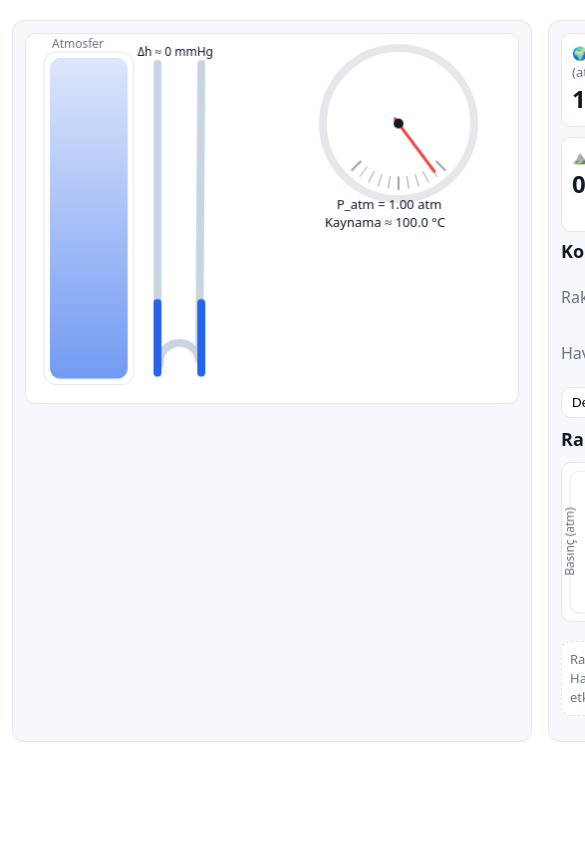
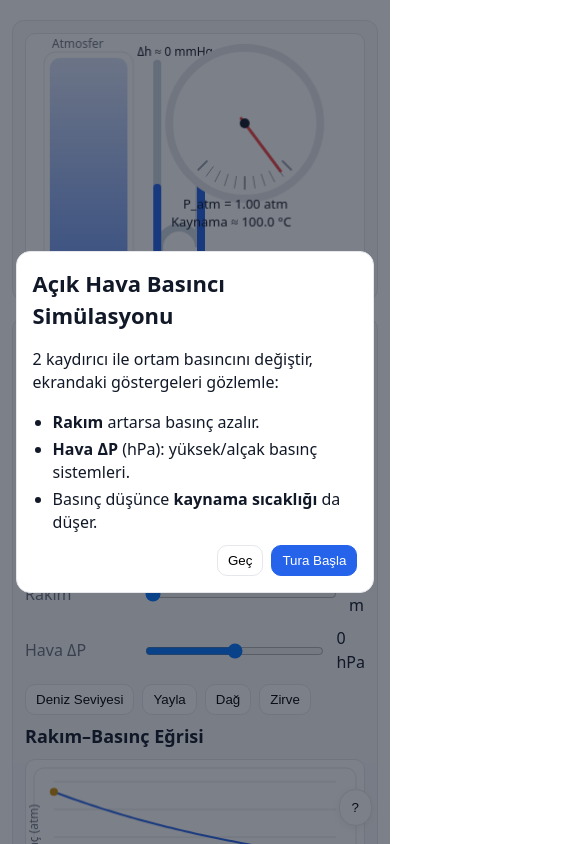
Before and after one commit to Iotfyedu1/simpressure, a plain HTML site: page index.html in a window 390 px wide. Shown: the top 844 px of the page, 585 px wide, since content can reach past the window. Drawn offline with Linux system fonts and the light colour scheme.

Commit message:
Update index.html

```diff
--- a/index.html
+++ b/index.html
@@ -3,11 +3,11 @@
 <head>
 <meta charset="utf-8" />
 <meta name="viewport" content="width=device-width,initial-scale=1" />
-<title>Açık Hava Basıncı – Basit Ortaokul Sürümü (v7)</title>
+<title>Açık Hava Basıncı – Basit Ortaokul Sürümü (v8 + Onboarding)</title>
 <style>
   :root{
     --bg:#fff; --panel:#f6f8fb; --border:#e5e7eb; --text:#111827; --muted:#6b7280;
-    --accent:#2563eb; --warn:#ef4444;
+    --accent:#2563eb; --warn:#ef4444; --ok:#16a34a;
   }
   *{box-sizing:border-box}
   body{margin:0;background:var(--bg);color:var(--text);
@@ -30,243 +30,288 @@
   .btn:hover{background:#f3f4f6}
   #chart{width:100%;height:160px;background:#fff;border:1px solid var(--border);border-radius:10px}
   .hint{font-size:13px;color:var(--muted);background:#fff;border:1px dashed var(--border);border-radius:10px;padding:8px}
+
+  /* === Onboarding / Tur === */
+  .ob-backdrop{position:fixed;inset:0;background:rgba(17,24,39,.55);display:flex;align-items:center;justify-content:center;z-index:1100}
+  .ob-backdrop[hidden]{display:none !important}
+  .ob-card{background:#fff;border:1px solid var(--border);border-radius:14px;max-width:520px;width:92%;padding:16px}
+  .ob-card h2{margin:0 0 6px 0;font-size:22px}
+  .ob-card ul{margin:6px 0 0 20px;padding:0}
+  .ob-card li{margin:4px 0}
+  .ob-actions{display:flex;gap:8px;justify-content:flex-end;margin-top:10px}
+  .ghost{background:#fff;border:1px solid var(--border)}
+  .primary{background:var(--accent);border:1px solid var(--accent);color:#fff}
+
+  /* Tur katmanı tıklanabilir; sadece spot tıklama almaz */
+  .tour-overlay{position:fixed;inset:0;z-index:1000;pointer-events:auto;display:none}
+  .tour-spot{position:fixed;box-shadow:0 0 0 9999px rgba(0,0,0,.55);border-radius:12px;transition:all .25s ease;pointer-events:none}
+  .tour-tip{position:fixed;max-width:320px;background:#fff;border:1px solid var(--border);border-radius:10px;padding:12px;z-index:1101;pointer-events:auto}
+  .tour-title{font-weight:700;margin:0 0 6px 0}
+  .tour-ctrl{display:flex;gap:8px;justify-content:space-between;margin-top:8px}
+  .fab{position:fixed;right:18px;bottom:18px;z-index:20;border-radius:999px;padding:10px 12px;background:#fff;border:1px solid var(--border);box-shadow:0 2px 8px rgba(0,0,0,.06);cursor:pointer}
+  .fab:hover{background:#f3f4f6}
+
+  @media (max-width:980px){ .app{grid-template-columns:1fr} }
 </style>
 </head>
 <body>
-  <main class="app">
+  <main class="app" id="appRoot">
     <!-- SOL: SAHNE -->
     <section class="card stage" aria-label="Simülasyon Sahnesi">
       <canvas id="stage"></canvas>
     </section>
 
     <!-- SAĞ: KONTROLLER -->
-    <aside class="card panel">
-      <div class="kpis">
-        <div class="kpi"><div class="t">🌍 Atmosfer Basıncı (atm)</div><div class="v" id="kpiAtm">1.00</div></div>
-        <div class="kpi"><div class="t">🔥 Kaynama Noktası (°C)</div><div class="v" id="kpiBoil">100.0</div></div>
+    <aside class="card panel" id="panel">
+      <div class="kpis" id="kpiBox">
+        <div class="kpi" id="kpiAtmBox"><div class="t">🌍 Atmosfer Basıncı (atm)</div><div class="v" id="kpiAtm">1.00</div></div>
+        <div class="kpi" id="kpiBoilBox"><div class="t">🔥 Kaynama Noktası (°C)</div><div class="v" id="kpiBoil">100.0</div></div>
         <div class="kpi"><div class="t">⛰️ Rakım (m)</div><div class="v" id="kpiAlt">0</div></div>
         <div class="kpi"><div class="t">Δh (U-manometre, mmHg)</div><div class="v" id="kpiDh">0</div></div>
       </div>
 
       <h3>Kontroller</h3>
-      <div class="row">
+      <div class="row" id="rowAlt">
         <label for="slAlt">Rakım</label>
         <input id="slAlt" type="range" min="0" max="9000" step="100" value="0">
         <span id="altVal">0 m</span>
       </div>
-      <div class="row">
+      <div class="row" id="rowDP">
         <label for="slDP">Hava ΔP</label>
         <input id="slDP" type="range" min="-20" max="20" step="1" value="0">
         <span id="dpVal">0 hPa</span>
       </div>
-      <div class="preset">
+      <div class="preset" id="presetBox">
         <button class="btn" data-alt="0" data-dp="0">Deniz Seviyesi</button>
         <button class="btn" data-alt="1500" data-dp="-5">Yayla</button>
         <button class="btn" data-alt="3000" data-dp="-10">Dağ</button>
         <button class="btn" data-alt="5000" data-dp="-15">Zirve</button>
       </div>
 
-      <h3>Rakım–Basınç Eğrisi</h3>
+      <h3 id="chartTitle">Rakım–Basınç Eğrisi</h3>
       <canvas id="chart"></canvas>
 
-      <p class="hint">Rakım ↑ → <b>basınç</b> ↓ → suyun <b>kaynama sıcaklığı</b> ↓. Hava ΔP değeri, yüksek/alçak basınç sistemlerinin etkisini (±hPa) temsil eder.</p>
+      <p class="hint">Rakım ↑ → <b>basınç</b> ↓ → suyun <b>kaynama sıcaklığı</b> ↓. Hava ΔP değeri, yüksek/alçak basınç sistemlerini (±hPa) temsil eder.</p>
     </aside>
   </main>
 
+  <!-- Yardım Turu butonu -->
+  <button id="btnHelp" class="fab" aria-label="Yardım Turu">?</button>
+
+  <!-- Onboarding karşılama -->
+  <div id="ob" class="ob-backdrop" hidden>
+    <div class="ob-card" role="dialog" aria-modal="true" aria-labelledby="obTitle">
+      <h2 id="obTitle">Açık Hava Basıncı Simülasyonu</h2>
+      <p>2 kaydırıcı ile ortam basıncını değiştir, ekrandaki göstergeleri gözlemle:</p>
+      <ul>
+        <li><b>Rakım</b> artarsa basınç azalır.</li>
+        <li><b>Hava ΔP</b> (hPa): yüksek/alçak basınç sistemleri.</li>
+        <li>Basınç düşünce <b>kaynama sıcaklığı</b> da düşer.</li>
+      </ul>
+      <div class="ob-actions">
+        <button id="obSkip" class="btn ghost">Geç</button>
+        <button id="obStart" class="btn primary">Tura Başla</button>
+      </div>
+    </div>
+  </div>
+
+  <!-- Rehber tur katmanları -->
+  <div id="tour" class="tour-overlay" aria-hidden="true">
+    <div id="spot" class="tour-spot"></div>
+    <div id="tip" class="tour-tip" role="dialog" aria-modal="true" aria-live="polite">
+      <div class="tour-title" id="tipTitle"></div>
+      <div id="tipBody"></div>
+      <div class="tour-ctrl">
+        <button id="tourPrev" class="btn">Geri</button>
+        <div style="flex:1"></div>
+        <button id="tourSkip" class="btn ghost">Atla</button>
+        <button id="tourNext" class="btn primary">İleri</button>
+      </div>
+    </div>
+  </div>
+
 <script>
 /* ===== Basit Fizik Yardımcıları ===== */
-const P0   = 101325;    // Pa (deniz seviyesi)
-const H    = 8400;      // m (ölçek yüksekliği)
-const ATM  = 101325;    // Pa/atm
-const HPA  = 100;       // 1 hPa = 100 Pa
-const MMHG = 133.322;   // 1 mmHg = 133.322 Pa
-
-const paAt = (alt_m, dP_hPa) => P0*Math.exp(-alt_m/H) + dP_hPa*HPA;
-const atmAt = (alt_m, dP_hPa) => paAt(alt_m, dP_hPa)/ATM;
-
-// Antoine (su, 1–100°C): T(°C) = B/(A - log10(PmmHg)) - C, PmmHg = P_atm*760
-function boilC_from_atm(p_atm){
-  const A=8.07131, B=1730.63, C=233.426;
-  const Pmm = p_atm*760;
-  return B/(A - Math.log10(Pmm)) - C;
-}
+const P0=101325,H=8400,ATM=101325,HPA=100,MMHG=133.322;
+const paAt=(alt_m,dP_hPa)=>P0*Math.exp(-alt_m/H)+dP_hPa*HPA;
+const atmAt=(alt_m,dP_hPa)=>paAt(alt_m,dP_hPa)/ATM;
+function boilC_from_atm(p_atm){const A=8.07131,B=1730.63,C=233.426;const Pmm=p_atm*760;return B/(A-Math.log10(Pmm))-C;}
 
 /* ===== Durum ===== */
-const state = { alt:0, dP:0, atm:1.0, boil:100, dh:0 };
+const state={alt:0,dP:0,atm:1.0,boil:100,dh:0};
 
 /* ===== Kanvas yardımcıları ===== */
-function fitCanvas(el){
-  const dpr = Math.max(1, window.devicePixelRatio||1);
-  const r = el.getBoundingClientRect();
-  el.width = Math.round(r.width*dpr);
-  el.height = Math.round(r.height*dpr);
-  const ctx = el.getContext('2d');
-  ctx.setTransform(dpr,0,0,dpr,0,0); // CSS pikselinde çiz
-  return ctx;
-}
+function fitCanvas(el){const dpr=Math.max(1,window.devicePixelRatio||1);const r=el.getBoundingClientRect();el.width=Math.round(r.width*dpr);el.height=Math.round(r.height*dpr);const ctx=el.getContext('2d');ctx.setTransform(dpr,0,0,dpr,0,0);return ctx;}
 
 /* ===== Elemanlar ===== */
-const stage = document.getElementById('stage');
-const chart = document.getElementById('chart');
-let sctx = fitCanvas(stage);
-let cctx = fitCanvas(chart);
-
-const slAlt = document.getElementById('slAlt');
-const slDP  = document.getElementById('slDP');
-const altVal = document.getElementById('altVal');
-const dpVal  = document.getElementById('dpVal');
-const kpiAtm = document.getElementById('kpiAtm');
-const kpiBoil= document.getElementById('kpiBoil');
-const kpiAlt = document.getElementById('kpiAlt');
-const kpiDh  = document.getElementById('kpiDh');
+const stage=document.getElementById('stage'); const chart=document.getElementById('chart');
+let sctx=fitCanvas(stage); let cctx=fitCanvas(chart);
+const slAlt=document.getElementById('slAlt'); const slDP=document.getElementById('slDP');
+const altVal=document.getElementById('altVal'); const dpVal=document.getElementById('dpVal');
+const kpiAtm=document.getElementById('kpiAtm'); const kpiBoil=document.getElementById('kpiBoil');
+const kpiAlt=document.getElementById('kpiAlt'); const kpiDh=document.getElementById('kpiDh');
 
 /* ===== Çizimler ===== */
+function roundRect(ctx,x,y,w,h,r){ctx.moveTo(x+r,y);ctx.arcTo(x+w,y,x+w,y+h,r);ctx.arcTo(x+w,y+h,x,y+h,r);ctx.arcTo(x,y+h,x,y,r);ctx.arcTo(x,y,x+w,y,r);}
 function drawStage(){
-  const w = stage.getBoundingClientRect().width;
-  const h = stage.getBoundingClientRect().height;
+  const w=stage.getBoundingClientRect().width, h=stage.getBoundingClientRect().height;
   sctx.clearRect(0,0,w,h);
+  // Atmosfer sütunu
+  const colX=18,colY=18,colW=90,colH=h-36;
+  const grad=sctx.createLinearGradient(0,colY,0,colY+colH);
+  grad.addColorStop(0,'rgba(37,99,235,0.15)'); grad.addColorStop(1,'rgba(37,99,235,0.65)');
+  sctx.fillStyle='#fff'; sctx.strokeStyle='#e5e7eb'; sctx.lineWidth=1;
+  sctx.beginPath(); roundRect(sctx,colX,colY,colW,colH,12); sctx.fill(); sctx.stroke();
+  sctx.fillStyle=grad; sctx.beginPath(); roundRect(sctx,colX+6,colY+6,colW-12,colH-12,10); sctx.fill();
+  sctx.fillStyle='#6b7280'; sctx.font='12px system-ui'; sctx.fillText('Atmosfer', colX+8, colY-4);
 
-  // 1) Atmosfer sütunu (sol panel görünümü)
-  const colX=18, colY=18, colW=90, colH=h-36;
-  const grad = sctx.createLinearGradient(0,colY,0,colY+colH);
-  grad.addColorStop(0,'rgba(37,99,235,0.15)');
-  grad.addColorStop(1,'rgba(37,99,235,0.65)');
-  sctx.fillStyle='#fff';
-  sctx.strokeStyle='#e5e7eb';
-  sctx.lineWidth=1;
-  sctx.beginPath(); roundRect(sctx,colX,colY,colW,colH,12); sctx.fill(); sctx.stroke();
-  sctx.fillStyle=grad;
-  sctx.beginPath(); roundRect(sctx,colX+6,colY+6,colW-12,colH-12,10); sctx.fill();
-  sctx.fillStyle='#6b7280'; sctx.font='12px system-ui';
-  sctx.fillText('Atmosfer', colX+8, colY-4);
+  // U-manometre
+  const baseY=h-30, topY=30, left=colX+colW+24, right=left+44, rad=10;
+  const dh_mm = state.dh, scale=0.45, maxLeg=baseY-topY-18, dPix=Math.max(-maxLeg,Math.min(maxLeg,dh_mm*scale));
+  sctx.strokeStyle='#cbd5e1'; sctx.lineWidth=8; sctx.lineCap='round';
+  sctx.beginPath(); sctx.moveTo(left,topY); sctx.lineTo(left,baseY-rad); sctx.arc((left+right)/2,baseY-rad,(right-left)/2-2,Math.PI,0); sctx.lineTo(right,topY); sctx.stroke();
+  sctx.strokeStyle='#2563eb'; sctx.lineWidth=8; sctx.beginPath();
+  sctx.moveTo(left,baseY); sctx.lineTo(left,baseY-70 + dPix/2);
+  sctx.moveTo(right,baseY); sctx.lineTo(right,baseY-70 - dPix/2); sctx.stroke();
+  sctx.fillStyle='#111827'; sctx.font='12px system-ui'; sctx.fillText(`Δh ≈ ${Math.abs(dh_mm).toFixed(0)} mmHg`, (left+right)/2-42, topY-8);
 
-  // 2) U-manometre (çıva yerine mmHg farkı görselleştirme)
-  const baseY = h-30, topY = 30, left = colX+colW+24, right = left+44, rad = 10;
-  const dh_mm = state.dh; // yönlü olsun: P0 - P_atm > 0 → sağ kol yüksek
-  const scale = 0.45; const maxLeg = baseY - topY - 18;
-  const dPix = Math.max(-maxLeg, Math.min(maxLeg, dh_mm*scale));
-  // cam
-  sctx.strokeStyle='#cbd5e1'; sctx.lineWidth=8; sctx.lineCap='round';
-  sctx.beginPath();
-  sctx.moveTo(left, topY); sctx.lineTo(left, baseY-rad);
-  sctx.arc((left+right)/2, baseY-rad, (right-left)/2-2, Math.PI, 0);
-  sctx.lineTo(right, topY); sctx.stroke();
-  // sıvı seviyeleri
-  sctx.strokeStyle='#2563eb'; sctx.lineWidth=8;
-  sctx.beginPath();
-  sctx.moveTo(left, baseY);  sctx.lineTo(left, baseY-70 + dPix/2);
-  sctx.moveTo(right, baseY); sctx.lineTo(right, baseY-70 - dPix/2);
-  sctx.stroke();
-  sctx.fillStyle='#111827'; sctx.font='12px system-ui';
-  sctx.fillText(`Δh ≈ ${Math.abs(dh_mm).toFixed(0)} mmHg`, (left+right)/2-42, topY-8);
-
-  // 3) Basit kadran (sağ üst)
-  const cx = w-120, cy = 90, R=62;
-  // çerçeve
-  sctx.fillStyle='#fff'; sctx.strokeStyle='#e5e7eb';
-  sctx.beginPath(); sctx.arc(cx,cy,R+14,0,Math.PI*2); sctx.fill(); sctx.stroke();
-  // tickler
-  const a0=Math.PI*0.75, a1=Math.PI*0.25;
-  for(let i=0;i<=10;i++){
-    const a = a0+(a1-a0)*(i/10), r0=R-8, r1=R+4;
-    sctx.beginPath();
-    sctx.moveTo(cx+r0*Math.cos(a), cy+r0*Math.sin(a));
-    sctx.lineTo(cx+r1*Math.cos(a), cy+r1*Math.sin(a));
+  // Kadran
+  const cx=w-120, cy=90, R=62, a0=Math.PI*0.75, a1=Math.PI*0.25;
+  sctx.fillStyle='#fff'; sctx.strokeStyle='#e5e7eb'; sctx.beginPath(); sctx.arc(cx,cy,R+14,0,Math.PI*2); sctx.fill(); sctx.stroke();
+  for(let i=0;i<=10;i++){ const a=a0+(a1-a0)*(i/10), r0=R-8, r1=R+4;
+    sctx.beginPath(); sctx.moveTo(cx+r0*Math.cos(a), cy+r0*Math.sin(a)); sctx.lineTo(cx+r1*Math.cos(a), cy+r1*Math.sin(a));
     sctx.strokeStyle='#9ca3af'; sctx.lineWidth=(i%5===0)?2:1; sctx.stroke();
   }
-  // iğne
-  const atm = Math.max(0, Math.min(1.1, state.atm));
-  const ang = a0 + (a1-a0)*(atm/1.1);
+  const atm=Math.max(0,Math.min(1.1,state.atm)); const ang=a0+(a1-a0)*(atm/1.1);
   sctx.strokeStyle='#ef4444'; sctx.lineWidth=3;
-  sctx.beginPath(); sctx.moveTo(cx-6*Math.cos(ang), cy-6*Math.sin(ang));
-  sctx.lineTo(cx+(R-2)*Math.cos(ang), cy+(R-2)*Math.sin(ang)); sctx.stroke();
+  sctx.beginPath(); sctx.moveTo(cx-6*Math.cos(ang), cy-6*Math.sin(ang)); sctx.lineTo(cx+(R-2)*Math.cos(ang), cy+(R-2)*Math.sin(ang)); sctx.stroke();
   sctx.fillStyle='#111827'; sctx.beginPath(); sctx.arc(cx,cy,5,0,Math.PI*2); sctx.fill();
-
-  // 4) Küçük açıklamalar
   sctx.fillStyle='#111827'; sctx.font='13px system-ui';
   sctx.fillText(`P_atm = ${state.atm.toFixed(2)} atm`, cx-62, cy+R+24);
   sctx.fillText(`Kaynama ≈ ${state.boil.toFixed(1)} °C`, cx-74, cy+R+42);
 }
-
-// yumuşak köşe dikdörtgen
-function roundRect(ctx,x,y,w,h,r){ctx.moveTo(x+r,y);ctx.arcTo(x+w,y,x+w,y+h,r);ctx.arcTo(x+w,y+h,x,y+h,r);ctx.arcTo(x,y+h,x,y,r);ctx.arcTo(x,y,x+w,y,r);}
-
-/* Basit çizgisel graf */
 function drawChart(){
-  const w = chart.getBoundingClientRect().width, h = chart.getBoundingClientRect().height;
+  const w=chart.getBoundingClientRect().width, h=chart.getBoundingClientRect().height;
   cctx.clearRect(0,0,w,h);
-  // çerçeve & grid
-  cctx.fillStyle='#fff'; cctx.strokeStyle='#e5e7eb';
-  roundRect(cctx,8,8,w-16,h-16,10); cctx.fill(); cctx.stroke();
-  const left=28, right=w-28, top=22, bottom=h-26;
-  cctx.strokeStyle='#e5e7eb';
-  for(let i=0;i<=4;i++){ const y=bottom-(bottom-top)*i/4; cctx.beginPath(); cctx.moveTo(left,y); cctx.lineTo(right,y); cctx.stroke(); }
-  // eğri
-  const maxAlt=9000, N=60;
-  cctx.beginPath();
-  for(let i=0;i<=N;i++){
-    const alt=i/N*maxAlt;
-    const atm = atmAt(alt, state.dP);
-    const x = left + (right-left)*i/N;
-    const y = bottom - (bottom-top)*(Math.max(0,Math.min(1.1,atm))/1.1);
-    i===0 ? cctx.moveTo(x,y) : cctx.lineTo(x,y);
+  cctx.fillStyle='#fff'; cctx.strokeStyle='#e5e7eb'; roundRect(cctx,8,8,w-16,h-16,10); cctx.fill(); cctx.stroke();
+  const left=28,right=w-28,top=22,bottom=h-26;
+  cctx.strokeStyle='#e5e7eb'; for(let i=0;i<=4;i++){ const y=bottom-(bottom-top)*i/4; cctx.beginPath(); cctx.moveTo(left,y); cctx.lineTo(right,y); cctx.stroke();}
+  const maxAlt=9000,N=60; cctx.beginPath();
+  for(let i=0;i<=N;i++){ const alt=i/N*maxAlt; const atm=atmAt(alt,state.dP);
+    const x=left+(right-left)*i/N; const y=bottom-(bottom-top)*(Math.max(0,Math.min(1.1,atm))/1.1);
+    i===0?cctx.moveTo(x,y):cctx.lineTo(x,y);
   }
-  cctx.strokeStyle= '#2563eb'; cctx.lineWidth=2; cctx.stroke();
-  // işaretçi
-  const xM = left + (right-left)*(state.alt/maxAlt);
-  const yM = bottom - (bottom-top)*(Math.max(0,Math.min(1.1,state.atm))/1.1);
+  cctx.strokeStyle='#2563eb'; cctx.lineWidth=2; cctx.stroke();
+  const xM = left+(right-left)*(state.alt/maxAlt);
+  const yM = bottom-(bottom-top)*(Math.max(0,Math.min(1.1,state.atm))/1.1);
   cctx.fillStyle='#ca8a04'; cctx.beginPath(); cctx.arc(xM,yM,4,0,Math.PI*2); cctx.fill();
-  // eksen etiketleri
   cctx.fillStyle='#6b7280'; cctx.font='12px system-ui';
-  cctx.fillText('Rakım (m)', w/2-32, h-6);
-  cctx.save(); cctx.translate(12,h/2); cctx.rotate(-Math.PI/2); cctx.fillText('Basınç (atm)', -34,0); cctx.restore();
+  cctx.fillText('Rakım (m)', w/2-32, h-6); cctx.save(); cctx.translate(12,h/2); cctx.rotate(-Math.PI/2);
+  cctx.fillText('Basınç (atm)', -34,0); cctx.restore();
 }
 
 /* ===== Hesapla + UI güncelle ===== */
 function recalc(){
-  state.atm  = atmAt(state.alt, state.dP);
-  state.boil = boilC_from_atm(state.atm);
-  state.dh   = (P0 - paAt(state.alt, state.dP)) / MMHG; // mmHg farkı (1 atm referansa göre)
-
-  // KPI'lar
-  kpiAtm.textContent = state.atm.toFixed(2);
-  kpiBoil.textContent= state.boil.toFixed(1);
-  kpiAlt.textContent = Math.round(state.alt);
-  kpiDh.textContent  = Math.abs(state.dh).toFixed(0);
-  // anlık değer etiketleri
-  altVal.textContent = `${Math.round(state.alt)} m`;
-  dpVal.textContent  = `${Math.round(state.dP)} hPa`;
-
-  drawStage();
-  drawChart();
+  state.atm = atmAt(state.alt,state.dP);
+  state.boil= boilC_from_atm(state.atm);
+  state.dh  = (P0 - paAt(state.alt,state.dP))/MMHG;
+  kpiAtm.textContent=state.atm.toFixed(2);
+  kpiBoil.textContent=state.boil.toFixed(1);
+  kpiAlt.textContent=Math.round(state.alt);
+  kpiDh.textContent =Math.abs(state.dh).toFixed(0);
+  altVal.textContent=`${Math.round(state.alt)} m`;
+  dpVal.textContent =`${Math.round(state.dP)} hPa`;
+  drawStage(); drawChart();
 }
 
 /* ===== Etkileşim ===== */
-slAlt.addEventListener('input', e=>{ state.alt = +e.target.value; recalc(); });
-slDP .addEventListener('input', e=>{ state.dP  = +e.target.value;  recalc(); });
-document.querySelectorAll('.preset .btn').forEach(btn=>{
-  btn.addEventListener('click',()=>{
-    state.alt = +btn.dataset.alt; state.dP = +btn.dataset.dp;
-    slAlt.value = state.alt; slDP.value = state.dP; recalc();
-  });
-});
-window.addEventListener('resize', ()=>{ sctx=fitCanvas(stage); cctx=fitCanvas(chart); drawStage(); drawChart(); });
+slAlt.addEventListener('input',e=>{state.alt=+e.target.value; recalc();});
+slDP .addEventListener('input',e=>{state.dP =+e.target.value; recalc();});
+document.querySelectorAll('.preset .btn').forEach(btn=>btn.addEventListener('click',()=>{
+  state.alt=+btn.dataset.alt; state.dP=+btn.dataset.dp; slAlt.value=state.alt; slDP.value=state.dP; recalc();
+}));
+window.addEventListener('resize',()=>{sctx=fitCanvas(stage); cctx=fitCanvas(chart); drawStage(); drawChart();});
 
 /* ===== Başlat ===== */
-(function init(){
-  slAlt.value = 0; slDP.value = 0; state.alt=0; state.dP=0; recalc();
+(function init(){ state.alt=+slAlt.value; state.dP=+slDP.value; recalc(); })();
+
+/* ===== Mini Self-Tests (konsol) ===== */
+(function tests(){
+  const near=(a,b,e)=>Math.abs(a-b)<=e; console.log('%cSelf-test…','color:#2563eb');
+  console.assert(near(atmAt(0,0),1.00,0.02),'Deniz seviyesi ~1 atm');
+  console.assert(near(atmAt(8400,0),Math.E**-1,0.03),'H≈8400 m → e^-1 atm');
+  console.assert(near(boilC_from_atm(1.0),100,1.2),'1 atm → ~100°C');
+  console.assert((P0 - paAt(0,0))/MMHG < 0.5,'Δh≈0 mmHg deniz seviyesinde');
 })();
 
-/* ===== Mini Self-Tests (konsolda) ===== */
-(function tests(){
-  const near=(a,b,e)=>Math.abs(a-b)<=e;
-  console.log('%cSelf-test…','color:#2563eb');
-  console.assert( near(atmAt(0,0),1.00,0.02),'Deniz seviyesi ~1 atm');
-  console.assert( near(atmAt(8400,0), Math.E**-1,0.03),'H≈8400 m → e^-1 atm');
-  console.assert( near(boilC_from_atm(1.0),100,1.2),'1 atm → ~100°C');
-  console.assert( (P0 - paAt(0,0))/MMHG < 0.5, 'Δh≈0 mmHg deniz seviyesinde');
-  console.log('%cOK','color:#16a34a');
-})();
+/* ===== Onboarding & Tur ===== */
+const ob=document.getElementById('ob'); const obStart=document.getElementById('obStart'); const obSkip=document.getElementById('obSkip');
+const tour=document.getElementById('tour'); const spot=document.getElementById('spot'); const tip=document.getElementById('tip');
+const tipTitle=document.getElementById('tipTitle'); const tipBody=document.getElementById('tipBody');
+const btnPrev=document.getElementById('tourPrev'); const btnNext=document.getElementById('tourNext'); const btnSkip=document.getElementById('tourSkip');
+const btnHelp=document.getElementById('btnHelp');
+
+let step=0;
+const steps=[
+  {sel:'#rowAlt', title:'1) Rakım', body:'Sürgüyü sağa çek. Rakım arttıkça atmosfer basıncı düşer.',
+   onEnter:()=>{slAlt.value=3000; state.alt=3000; recalc();}},
+  {sel:'#rowDP', title:'2) Hava ΔP (hPa)', body:'Alçak basınç için değeri negatif yap. Bu da basıncı düşürür.',
+   onEnter:()=>{slDP.value=-10; state.dP=-10; recalc();}},
+  {sel:'#kpiBox', title:'3) Göstergeler', body:'P_atm ve Kaynama Noktası anlık güncellenir. Basınç azalınca kaynama sıcaklığı düşer.'},
+  {sel:'#chart', title:'4) Rakım–Basınç Eğrisi', body:'Eğri genel ilişkiyi gösterir. Sarı nokta seçili rakımı belirtir.'}
+];
+
+function placeSpot(el){
+  const r=el.getBoundingClientRect(), pad=8;
+  spot.style.left=(r.left-pad)+'px';
+  spot.style.top =(r.top-pad+window.scrollY)+'px';
+  spot.style.width =(r.width+pad*2)+'px';
+  spot.style.height=(r.height+pad*2)+'px';
+}
+function placeTip(el){
+  const r=el.getBoundingClientRect(); const tw=320, th=120;
+  let x=r.right+12, y=r.top+window.scrollY;
+  if(x+tw>window.innerWidth-12) x=r.left-tw-12;
+  if(x<12) x=12;
+  if(y+th>window.scrollY+window.innerHeight-12) y=r.bottom+window.scrollY-th-12;
+  tip.style.left=x+'px'; tip.style.top=y+'px';
+}
+function showStep(i){
+  step=i;
+  const el=document.querySelector(steps[i].sel);
+  if(!el) return endTour();
+  el.scrollIntoView({behavior:'smooth', block:'center'});
+  setTimeout(()=>{
+    placeSpot(el); placeTip(el);
+    tipTitle.textContent=steps[i].title;
+    tipBody.textContent =steps[i].body;
+    steps[i].onEnter && steps[i].onEnter();
+    btnPrev.disabled = (i===0);
+    btnNext.textContent = (i===steps.length-1)? 'Bitir' : 'İleri';
+  }, 250);
+}
+function startTour(){ tour.style.display='block'; tour.setAttribute('aria-hidden','false'); showStep(0); }
+function endTour(markSeen=true){ tour.style.display='none'; tour.setAttribute('aria-hidden','true'); if(markSeen) try{localStorage.setItem('onboard_v8_done','1');}catch{} }
+
+// Tur açıkken reposition
+window.addEventListener('resize', ()=>{ if(tour.getAttribute('aria-hidden')==='false') showStep(step); });
+window.addEventListener('scroll', ()=>{ if(tour.getAttribute('aria-hidden')==='false') showStep(step); }, {passive:true});
+
+btnPrev.onclick = ()=> showStep(Math.max(0, step-1));
+btnNext.onclick = ()=>{ if(step<steps.length-1) showStep(step+1); else endTour(); };
+btnSkip.onclick = ()=> endTour();
+btnHelp.onclick = ()=>{ startTour(); };
+
+obStart.onclick = ()=>{ ob.hidden=true; ob.style.display='none'; startTour(); };
+obSkip.onclick  = ()=>{ ob.hidden=true; ob.style.display='none'; try{localStorage.setItem('onboard_v8_done','1');}catch{} };
+
+// İlk açılışta karşılama (güvenli)
+try {
+  if(localStorage.getItem('onboard_v8_done')!=='1'){ ob.hidden=false; ob.style.display='flex'; }
+} catch { ob.hidden=false; ob.style.display='flex'; }
+
+// ESC ile kapat
+window.addEventListener('keydown',e=>{ if(e.key==='Escape'){ ob.hidden=true; ob.style.display='none'; endTour(false);} });
 </script>
 </body>
 </html>
```
